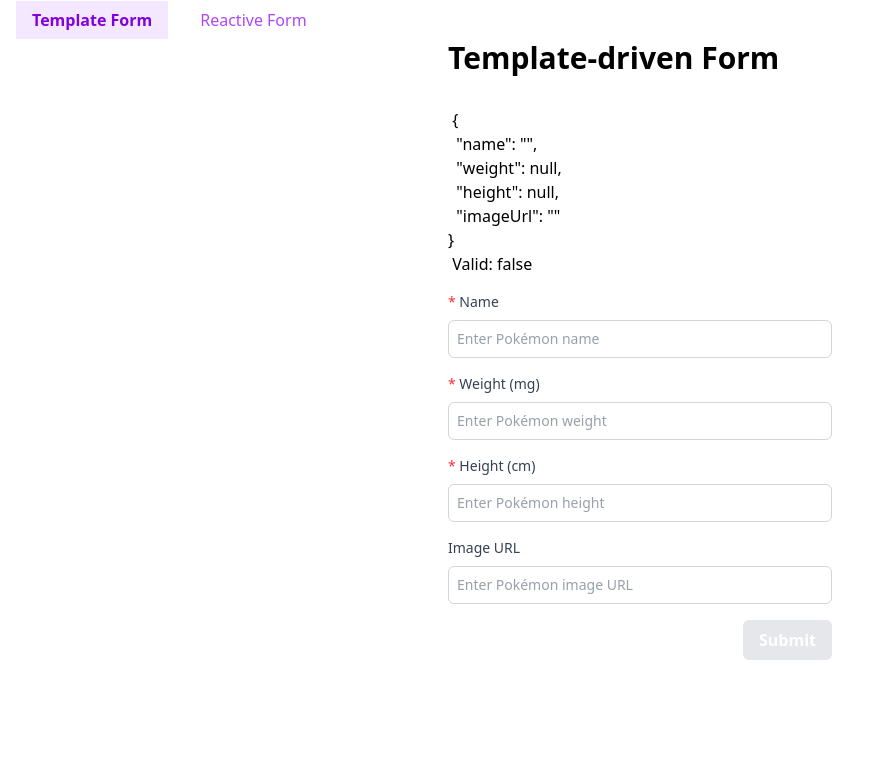
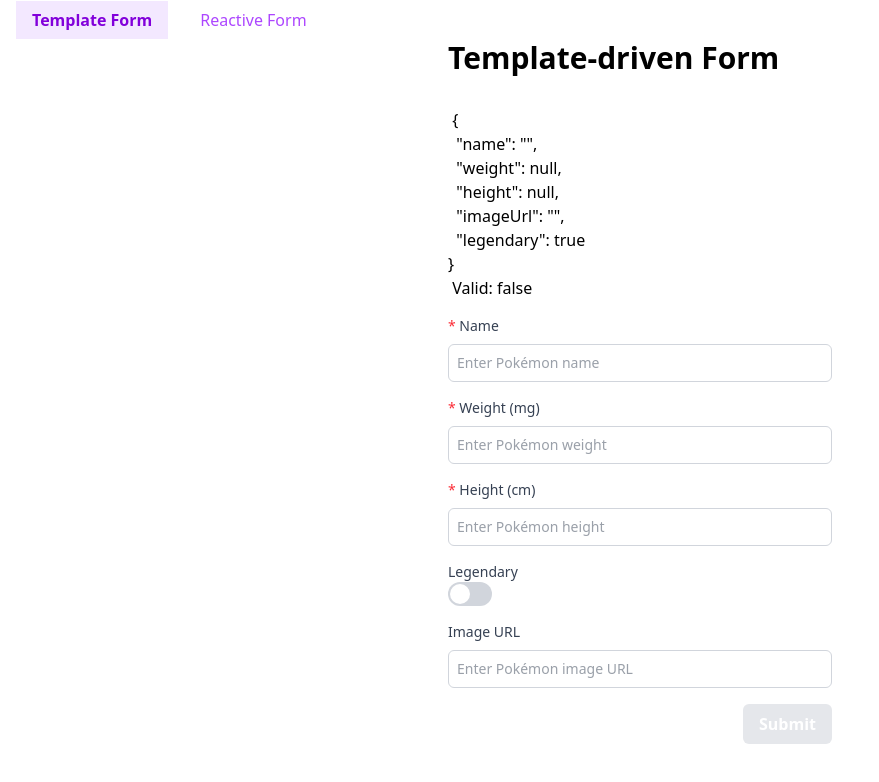
Before and after one commit to ericksilvadev/forms-studies, an Angular app: page /pokemon-template-form in a window 1280 px wide. Shown: the top 782 px of the page, without its empty margins (0-879 px from the left). Built offline with nearby package versions, Linux system fonts and the light colour scheme.

Commit message:
legendary switch value accessor

```diff
--- a/src/components/legendary-switch/legendary-switch.component.html
+++ b/src/components/legendary-switch/legendary-switch.component.html
@@ -1,6 +1,8 @@
 <div
   class="w-11 h-6 p-0.5 relative cursor-pointer rounded-full transition-colors bg-gray-300"
   [class.bg-green-500]="value"
+  [class.!bg-gray-300]="disabled()"
+  [class.!cursor-not-allowed]="disabled()"
   (click)="toggleValue()"
 >
   <div
--- a/src/components/legendary-switch/legendary-switch.component.ts
+++ b/src/components/legendary-switch/legendary-switch.component.ts
@@ -1,15 +1,46 @@
-import { Component, forwardRef } from '@angular/core';
+import { Component, forwardRef, signal } from '@angular/core';
 import { ControlValueAccessor, NG_VALUE_ACCESSOR } from '@angular/forms';
 
 @Component({
   selector: 'app-legendary-switch',
   imports: [],
   templateUrl: './legendary-switch.component.html',
+  providers: [
+    {
+      provide: NG_VALUE_ACCESSOR,
+      useExisting: forwardRef(() => LegendarySwitchComponent),
+      multi: true,
+    }
+  ]
 })
-export class LegendarySwitchComponent {
+export class LegendarySwitchComponent implements ControlValueAccessor {
+
   value = false;
+  onChange = (value: boolean) => {};
+  onTouched = () => {};
+  disabled = signal(false);
 
   toggleValue() {
+    if (this.disabled()) return;
+
     this.value = !this.value;
+    this.onChange(this.value);
+    this.onTouched();
+  }
+
+  writeValue(isLegendary: boolean): void {
+    this.value = isLegendary;
+  }
+
+  registerOnChange(fn: (value: boolean) => void): void {
+    this.onChange = fn;
+  }
+
+  registerOnTouched(fn: () => void): void {
+    this.onTouched = fn;
+  }
+
+  setDisabledState(isDisabled: boolean): void {
+    this.disabled.set(isDisabled);
   }
 }
--- a/src/pages/pokemon-template-driven-form/pokemon-template-driven-form.component.html
+++ b/src/pages/pokemon-template-driven-form/pokemon-template-driven-form.component.html
@@ -75,6 +75,12 @@
         }
     </div>
     <div>
+        <label for="legendary">
+            Legendary
+            <app-legendary-switch id="legendary" name="legendary" [(ngModel)]="model().legendary" [disabled]="false"></app-legendary-switch>
+        </label>
+    </div>
+    <div>
         <label for="imageUrl">
             Image URL
             <input #imageUrl="ngModel" type="url" id="imageUrl" name="imageUrl" placeholder="Enter Pokémon image URL"
--- a/src/pages/pokemon-template-driven-form/pokemon-template-driven-form.component.ts
+++ b/src/pages/pokemon-template-driven-form/pokemon-template-driven-form.component.ts
@@ -3,17 +3,19 @@ import { ChangeDetectionStrategy, Component, signal } from '@angular/core';
 import { FormsModule, NgForm } from '@angular/forms';
 import { ForbiddenNamesDirective } from "../../directives/forbidden-names.directive";
 import { PokemonExistsDirective } from "../../directives/pokemon-exists.directive";
+import { LegendarySwitchComponent } from '../../components/legendary-switch/legendary-switch.component';
 
 interface PokemonForm {
   name: string;
   weight: number | null;
   height: number | null;
   imageUrl?: string;
+  legendary: boolean;
 }
 
 @Component({
   selector: 'app-pokemon-template-driven-form',
-  imports: [FormsModule, JsonPipe, ForbiddenNamesDirective, PokemonExistsDirective],
+  imports: [FormsModule, JsonPipe, ForbiddenNamesDirective, PokemonExistsDirective, LegendarySwitchComponent],
   templateUrl: './pokemon-template-driven-form.component.html',
   styleUrls: ['./pokemon-template-driven-form.component.css'],
   changeDetection: ChangeDetectionStrategy.OnPush,
@@ -24,6 +26,7 @@ export class PokemonTemplateDrivenFormComponent {
     weight: null,
     height: null,
     imageUrl: '',
+    legendary: true,
   });
 
   onSubmit(form: NgForm) {
```
